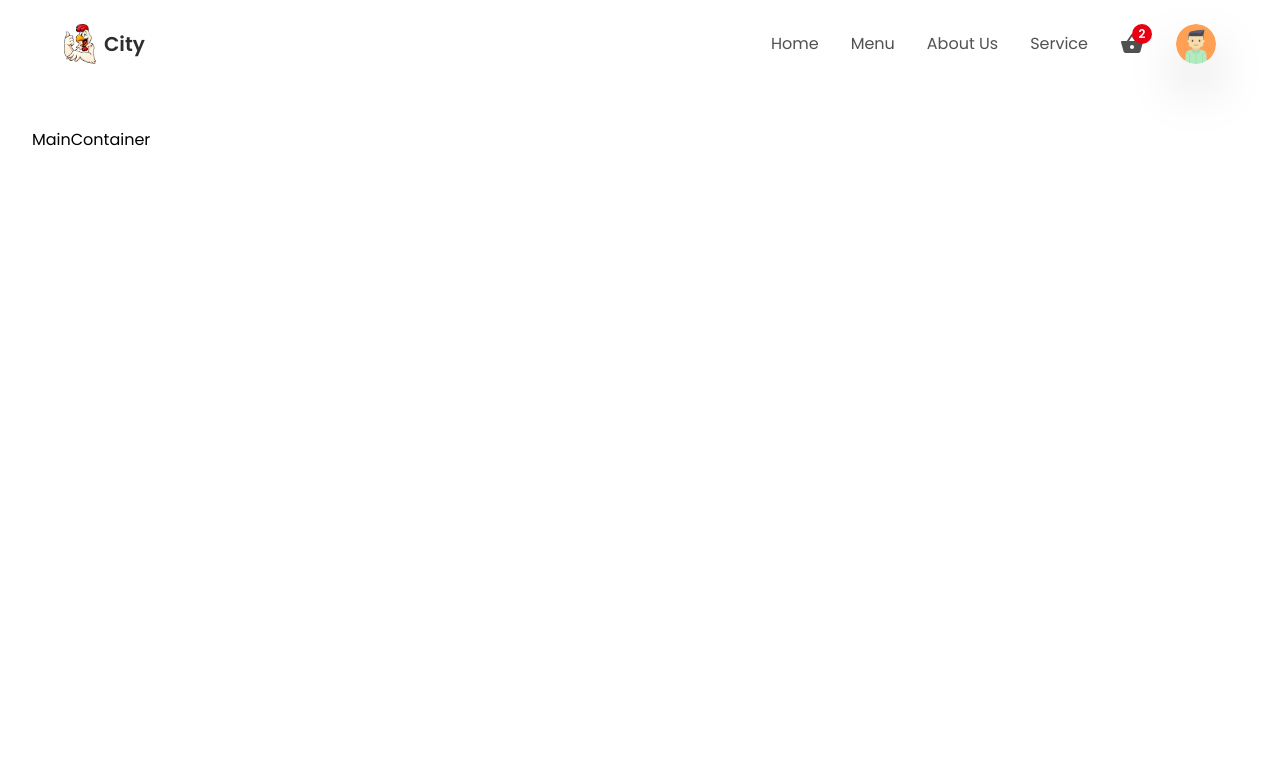
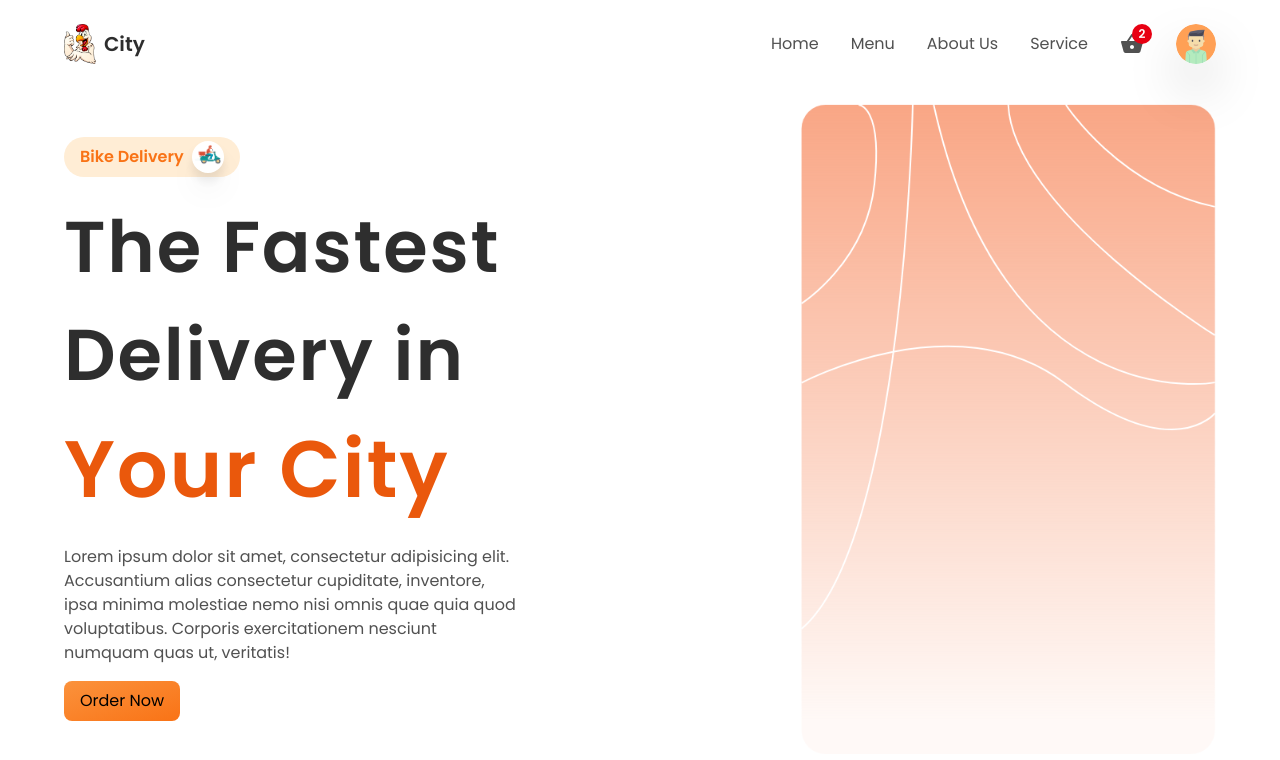
Before and after one commit to RabbitBinary/shopapp-react-redux-firebase, a React (Create React App) app: page / in a window 1280 px wide. Shown: the top 760 px of the page. Built offline with nearby package versions, Linux system fonts and the light colour scheme; the HTML template or start-up script is replaced by a standard one.

Commit message:
commit#7

```diff
--- a/src/App.js
+++ b/src/App.js
@@ -9,7 +9,7 @@
             <div className="w-screen h-auto flex flex-col bg-primary">
                 <Header/>
 
-                <main className="mt-24 p-8 w-full">
+                <main className="mt-14 md:mt-20 px-4 md:px-16 py-4 w-full">
                     <Routes>
                         <Route path="/*" element={<MainContainer/>}/>
                         <Route path="/createItem" element={<CreateContainer/>}/>
--- /dev/null
+++ b/src/components/HomeContainer.jsx
@@ -0,0 +1,39 @@
+import React from 'react';
+import Delivery from "../img/delivery.png";
+import HeroBg from "../img/heroBg.png"
+
+const HomeContainer = () => {
+  return (
+    <section className="grid grid-cols-1 md:grid-cols-2 gap-2 w-full" id="home">
+      <div className="py-2 gap-4 flex-1 flex flex-col items-start justify-center">
+        <div className="flex items-center gap-2 justify-center bg-orange-100 px-4 py-1 rounded-full">
+          <p className="text-base text-orange-500 font-semibold">Bike Delivery</p>
+          <div className="w-8 h-8 bg-white rounded-full overflow-hidden drop-shadow-xl">
+            <img
+              src={Delivery}
+              className="w-full h-full object-contain"
+              alt="Bike delivery" />
+          </div>
+        </div>
+
+        <p className="text-[2.5rem] lg:text-[4.5rem] font-bold tracking-wide text-headingColor">
+          The Fastest Delivery in <span className="text-orange-600 text-[3rem] lg:text-[5rem]">Your City</span>
+        </p>
+        <p className="text-base text-textColor text-center md:text-left md:w-[80%]">
+          Lorem ipsum dolor sit amet, consectetur adipisicing elit. Accusantium alias consectetur cupiditate,
+          inventore, ipsa minima molestiae nemo nisi omnis quae quia quod voluptatibus.
+          Corporis exercitationem nesciunt numquam quas ut, veritatis!
+        </p>
+        <button className="bg-gradient-to-br from-orange-400 to-orange-500 w-full md:w-auto px-4 py-2
+        rounded-lg hover:shadow-lg transition-all ease-in-out duration-100" type="button">
+          Order Now</button>
+
+      </div>
+      <div className="py-2 flex-1 flex items-center">
+        <img src={HeroBg} className="h-650 ml-auto" alt="bgimage"/>
+      </div>
+    </section>
+  );
+};
+
+export default HomeContainer;
--- a/src/components/MainContainer.jsx
+++ b/src/components/MainContainer.jsx
@@ -1,9 +1,10 @@
 import React from 'react';
+import {HomeContainer} from "./index";
 
 const MainContainer = () => {
     return (
-        <div>
-           MainContainer
+        <div className="w-full h-auto flex flex-col items-center justify-center">
+          <HomeContainer />
         </div>
     );
 };
--- a/src/components/index.js
+++ b/src/components/index.js
@@ -1,3 +1,4 @@
 export { default as Header } from './Header';
 export { default as MainContainer } from './MainContainer';
 export { default as CreateContainer } from './CreateContainer';
+export { default as HomeContainer } from './HomeContainer';
--- a/src/index.css
+++ b/src/index.css
@@ -13,6 +13,7 @@
 html,
 body{
   scroll-behavior: smooth;
+  overflow-x: hidden;
 }
 
 @tailwind base;
--- a/tailwind.config.js
+++ b/tailwind.config.js
@@ -29,6 +29,7 @@
         420: "420px",
         510: "510px",
         600: "600px",
+        650: "650px",
         685: "685px",
         800: "800px",
         "90vh": "90vh",
```
